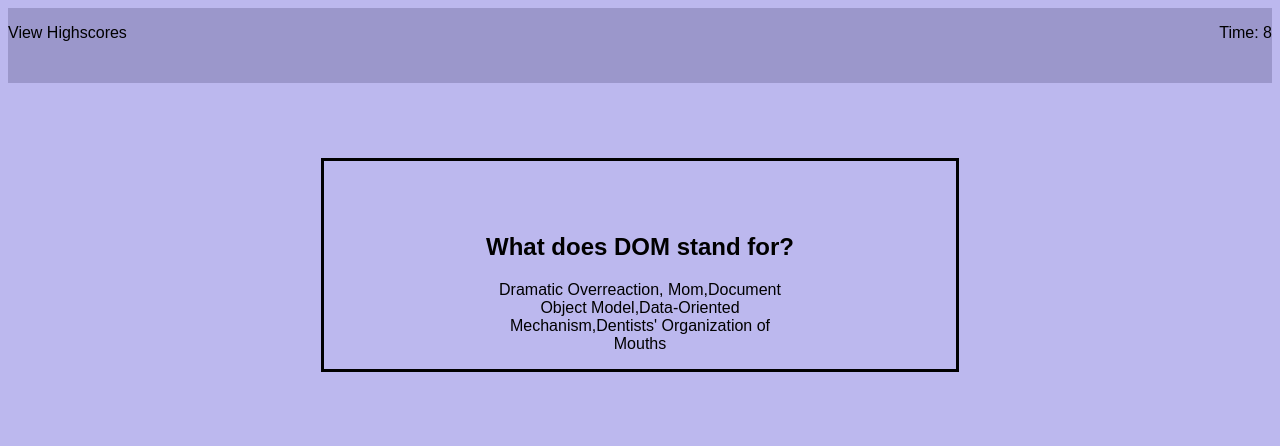
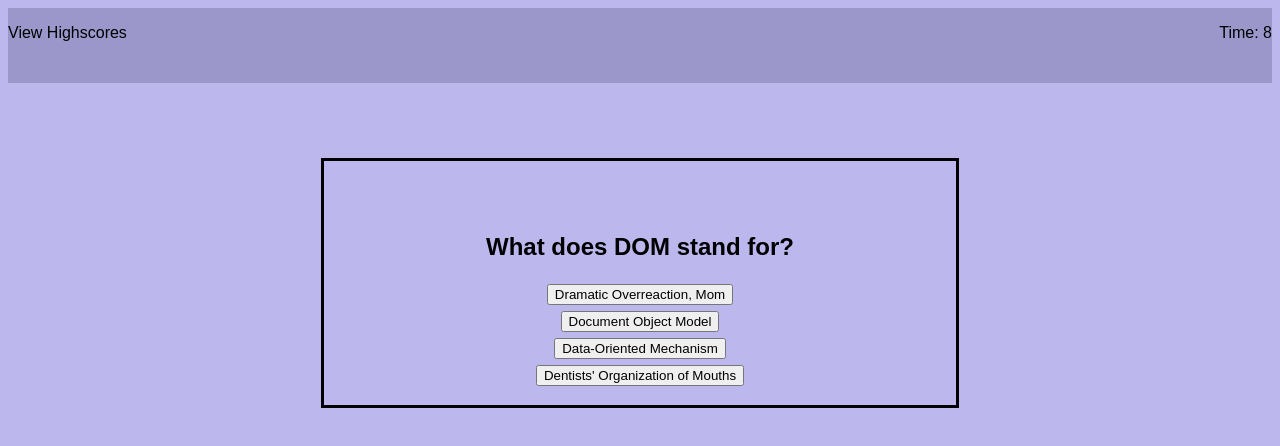
Before and after one commit to jack123abc4/Code-Quiz, a plain HTML site: page index.html in a window 1280 px wide. Both pictures are taken after a click on the button "Start Game". Drawn offline with Linux system fonts and the light colour scheme.

Commit message:
buttons stack vertically

```diff
--- a/Assets/css/style.css
+++ b/Assets/css/style.css
@@ -44,3 +44,7 @@ body {
     margin-right:auto;
     text-align: center;
 }
+
+button {
+    margin: 3px;
+}
--- a/Assets/js/script.js
+++ b/Assets/js/script.js
@@ -26,11 +26,17 @@ function setTime() {
 
 function displayQuestion(qNum) {
     mainTextHeaderEl.textContent = questions[qNum];
-    // for (var i = 0; i < answerOptions[qNum].length; i++) {
-    //     var answerButton = document.createElement("button");
-    //     answerButton.textContent
-    // }
-    mainTextParagraphEl.textContent = answerOptions[qNum];
+    mainTextParagraphEl.textContent = "";
+    // var answerListEl = document.createElement("ul");
+    // mainTextEl.append(answerListEl);
+    for (var i = 0; i < answerOptions[qNum].length; i++) {
+        var answerButton = document.createElement("button");
+        answerButton.textContent = answerOptions[qNum][i];
+        mainTextParagraphEl.appendChild(answerButton);
+        // answerButton.classList.addStyle(".center");
+
+    }
+    // mainTextParagraphEl.textContent = answerOptions[qNum];
 }
 
 function startMenu() {
```
